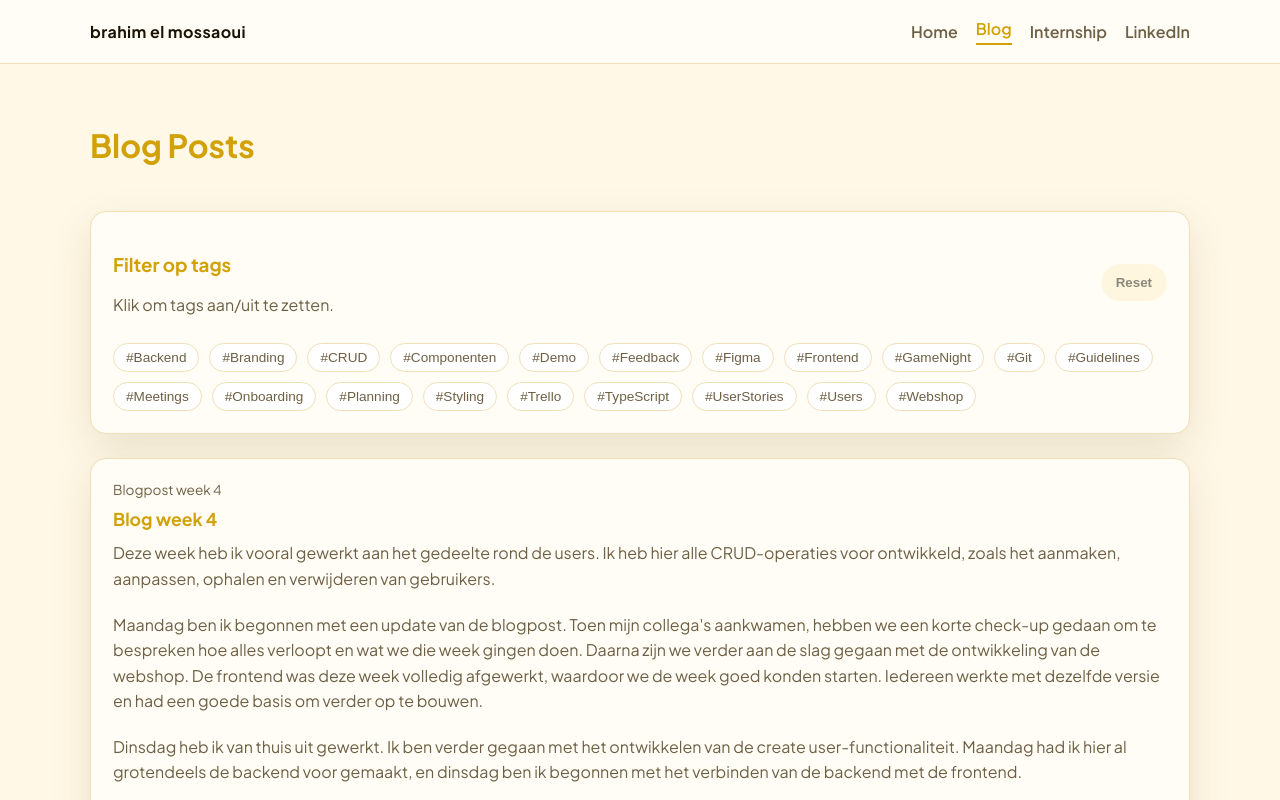
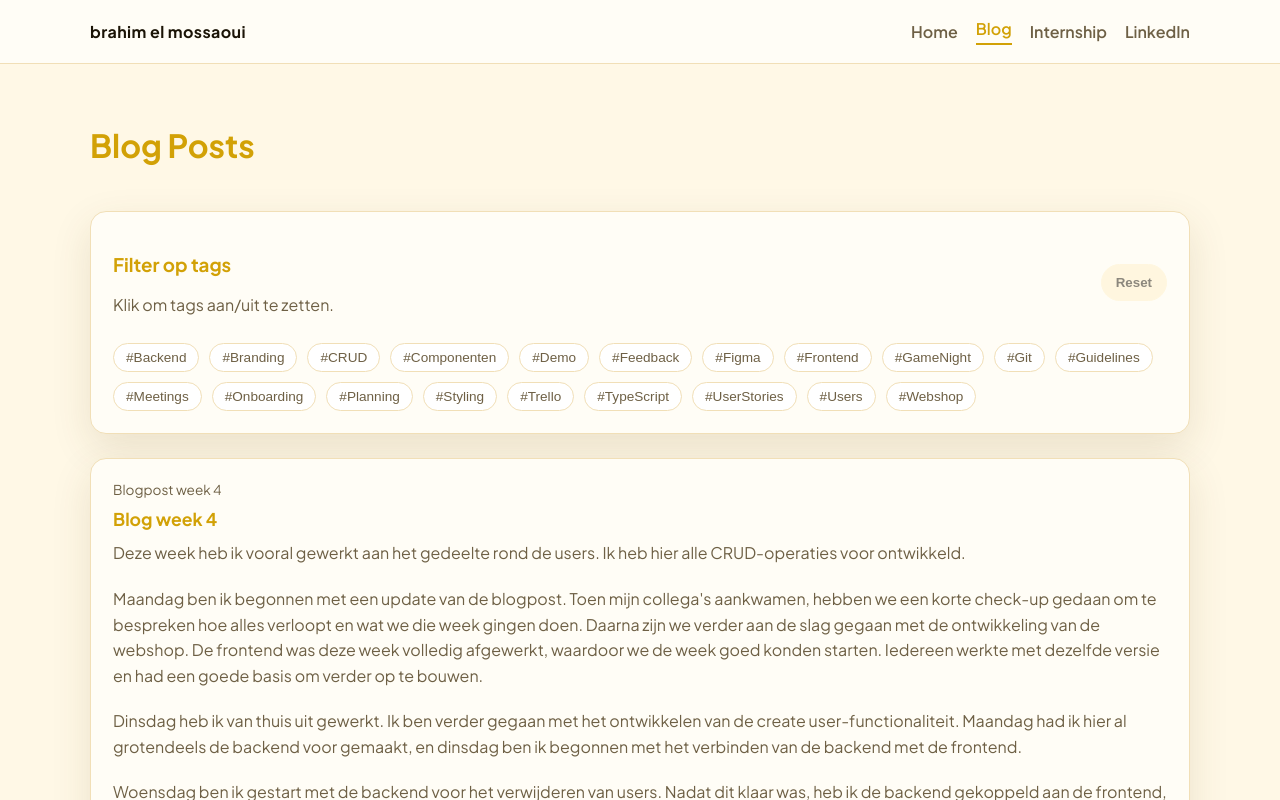
Before and after one commit to brahimElMossaoui/portfolio, a React (Vite) app: page /blog in a window 1280 px wide. Shown: the top 800 px of the page. Built offline with nearby package versions, Linux system fonts and the light colour scheme.

Commit message:
week 4 newest

```diff
--- a/src/pages/Blog.tsx
+++ b/src/pages/Blog.tsx
@@ -55,8 +55,7 @@ export default function Blog() {
           <h3 className="post-title">Blog week 4</h3>
           <p className="post-excerpt">
             Deze week heb ik vooral gewerkt aan het gedeelte rond de users. Ik heb hier alle
-            CRUD-operaties voor ontwikkeld, zoals het aanmaken, aanpassen, ophalen en verwijderen
-            van gebruikers.
+            CRUD-operaties voor ontwikkeld.
           </p>
           <p className="post-excerpt">
             Maandag ben ik begonnen met een update van de blogpost. Toen mijn collega's aankwamen,
```
